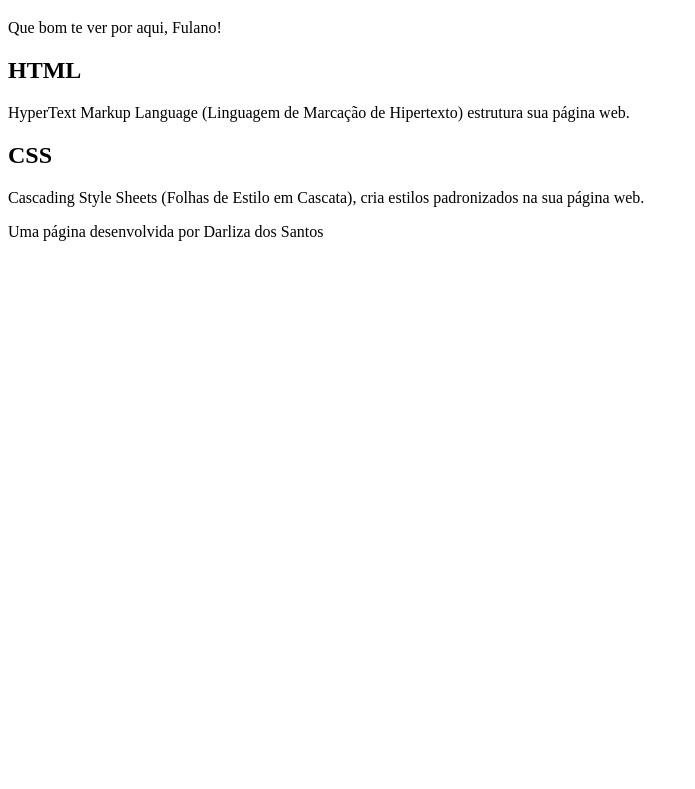
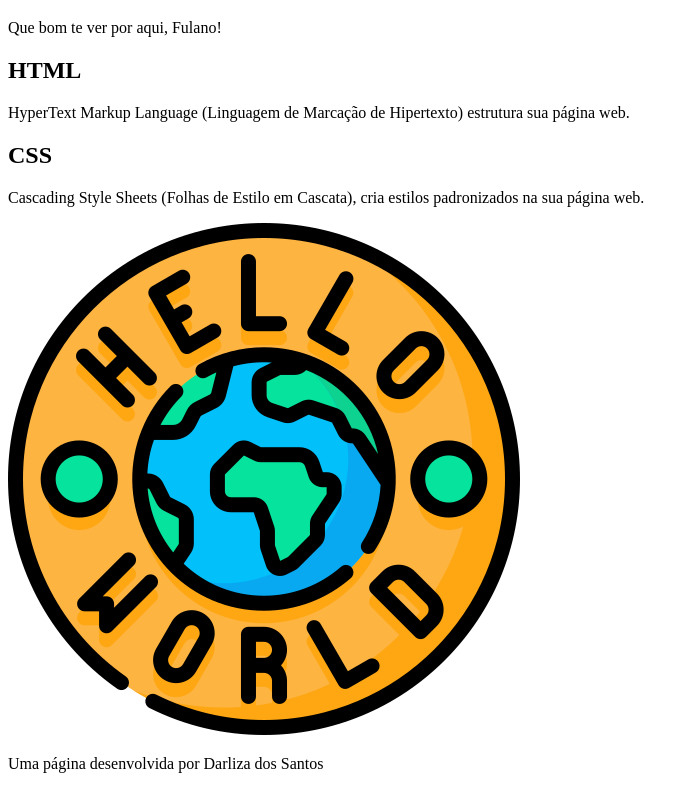
Before and after one commit to Darliza94/Hello-World, a plain HTML site: page index.html in a window 1280 px wide. Shown: the part 61-850 px from the top of the page, without its empty margins (0-695 px from the left). Before the commit the page ends 800 px from the top, so only its background shows below. Drawn offline with Linux system fonts and the light colour scheme.

Commit message:
Finalizando a página HTML.

```diff
--- a/index.html
+++ b/index.html
@@ -17,8 +17,8 @@
     <P>HyperText Markup Language (Linguagem de Marcação de Hipertexto) estrutura sua página web.</P>
 
     <h2>CSS</h2>
-    <P>Cascading Style Sheets (Folhas de Estilo em Cascata), cria estilos padronizados na sua página web.</P>
-
+    <P>Cascading Style Sheets (Folhas de Estilo em Cascata), cria estilos padronizados na sua página web.</P>
+        <img src="Hello world Alura/ola-mundo.png" alt="Imagem com fundo amarelo e letras pretas escrito Hello World; contendo um globo terrestre em seu centro">
 </section>
 
     <footer>
```
Also changed, not shown: Hello world Alura/ola-mundo.png (added).
